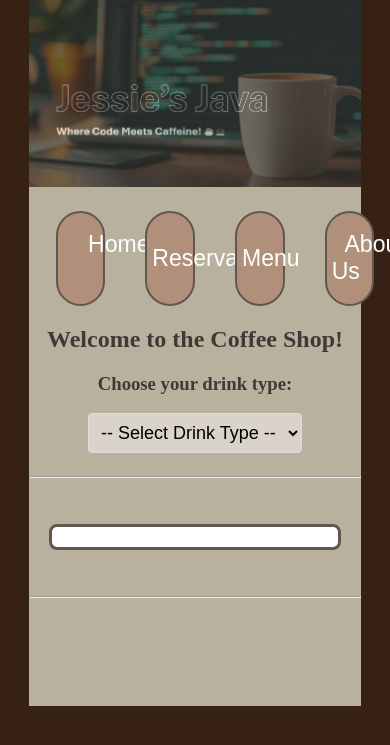
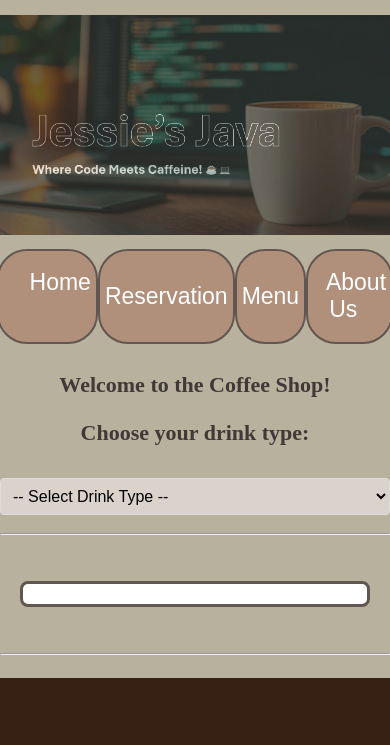
Before and after one commit to Jessie0611/JessiesJava, a PHP site: page /menu.html in a window 390 px wide; the page is wider, and only the part inside the window is pictured. Shown: the top 745 px of that part. Run offline with PHP 8.4, Linux system fonts and the light colour scheme.

Commit message:
Add responsive media

```diff
--- a/style.css
+++ b/style.css
@@ -121,3 +121,114 @@ button:hover {
 .menu-item span {
     font-weight: bold;
 }
+
+/* Responsive Design */
+@media (max-width: 767px) {
+    /* Mobile devices */
+    .content {
+        width: 100%;
+        padding: 15px;
+    }
+
+    .aboutUs {
+        width: 100%;
+        padding-left: 0;
+        font-size: 20px;
+    }
+
+    .btn {
+        margin-left: 0;
+        margin-top: 10px;
+        width: 80%;
+        font-size: 16px;
+    }
+
+    form {
+        width: 100%;
+        padding: 10px;
+    }
+
+    input, select, textarea, button {
+        width: 100%;
+        font-size: 16px;
+        margin: 10px 0;
+    }
+
+    h2, h3 {
+        font-size: 22px;
+    }
+
+    #spaceType, #resDate, #resTime, #fullName, #email, #phone, #drinkType, #specialRequests {
+        font-size: 16px;
+    }
+}
+
+@media (min-width: 768px) and (max-width: 1024px) {
+    /* Tablets (e.g., iPads) */
+    .content {
+        width: 90%;
+    }
+
+    .aboutUs {
+        width: 100%;
+        padding-left: 0;
+        font-size: 22px;
+    }
+
+    .btn {
+        margin-left: 0;
+        margin-top: 20px;
+        width: 70%;
+        font-size: 18px;
+    }
+
+    form {
+        width: 100%;
+        padding: 10px;
+    }
+
+    input, select, textarea, button {
+        width: 100%;
+        font-size: 18px;
+        margin: 10px 0;
+    }
+
+    h2, h3 {
+        font-size: 24px;
+    }
+}
+
+@media (min-width: 1025px) {
+    /* Desktops and larger screens */
+    .content {
+        width: 85%;
+    }
+
+    .aboutUs {
+        width: 75%;
+        padding-left: 190px;
+        font-size: 25px;
+    }
+
+    .btn {
+        margin-left: 40px;
+        margin-top: 20px;
+        width: auto;
+        font-size: 20px;
+    }
+
+    form {
+        width: 80%;
+        padding: 20px;
+    }
+
+    input, select, textarea, button {
+        width: 80%;
+        font-size: 18px;
+        margin: 10px 0;
+    }
+
+    h2, h3 {
+        font-size: 28px;
+    }
+}
```
